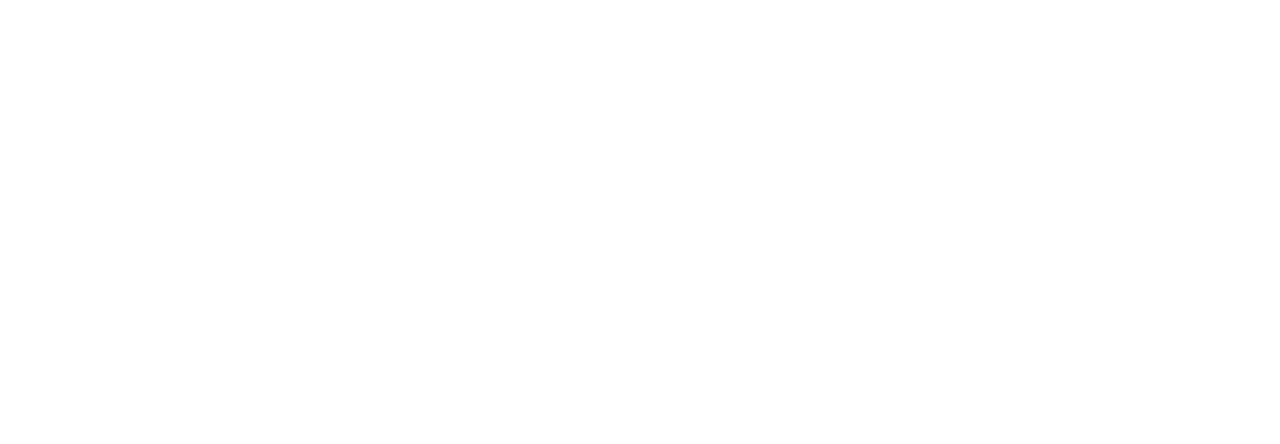
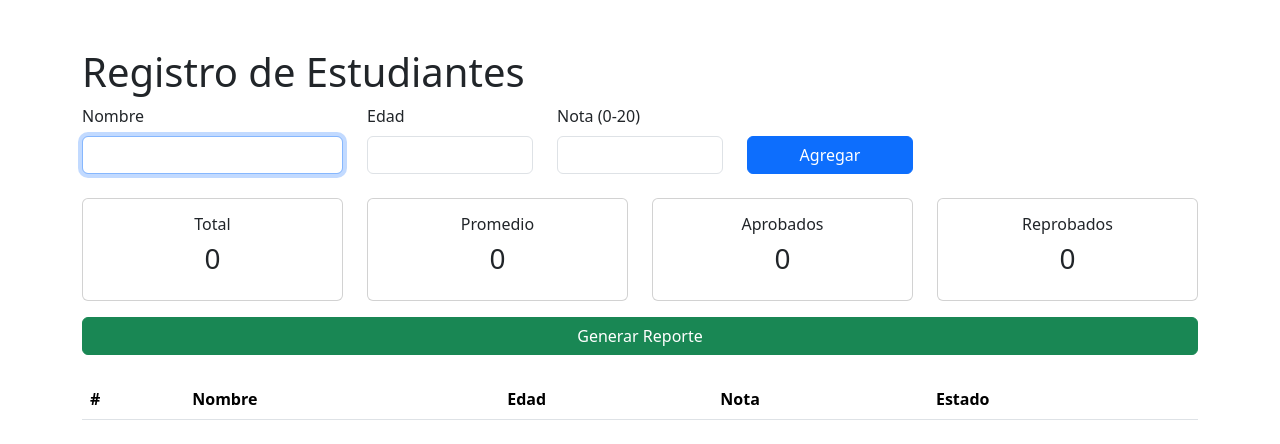
Before and after one commit to marlxn16/PROY_GRUPO2_DASHBOARD, a plain HTML site: page index.html in a window 1280 px wide. Drawn offline with Linux system fonts and the light colour scheme.

Commit message:
implementacion del formulario de registro de estudiantes, cards de totales y tabla con reporte

```diff
--- a/index.html
+++ b/index.html
@@ -8,9 +8,78 @@
     <link rel="stylesheet" href="./css/style.css">
  </head>
  <body>
-
-
-
+<div class="container mt-5">
+    <h1>Registro de Estudiantes</h1>
+    <fieldset>
+        <div class="row">
+            <div class="col-md-3">
+                <label for="txt_nombre" class="form-label">Nombre</label>
+                <input type="text" class="form-control" id="txt_nombre" autofocus>
+            </div>
+            <div class="col-md-2">
+                <label for="txt_edad" class="form-label">Edad</label>
+                <input type="number" class="form-control" id="txt_edad">
+            </div>
+            <div class="col-md-2">
+                <label for="txt_nota" class="form-label">Nota (0-20)</label>
+                <input type="number" class="form-control" id="txt_nota" step="0.1">
+            </div>
+            <div class="col-md-2">
+                <label class="form-label">&nbsp;</label>
+                <button type="button" class="btn btn-primary w-100" id="btn_agregar">Agregar</button>
+            </div>
+        </div>
+        <div id="txt_alerta" class="mt-3"></div>
+        <div class="row mt-4">
+            <div class="col-md-3">
+                <div class="card text-center">
+                    <div class="card-body">
+                        <h6>Total</h6>
+                        <h3 id="txt_total">0</h3>
+                    </div>
+                </div>
+            </div>
+            <div class="col-md-3">
+                <div class="card text-center">
+                    <div class="card-body">
+                        <h6>Promedio</h6>
+                        <h3 id="txt_promedio">0</h3>
+                    </div>
+                </div>
+            </div>
+            <div class="col-md-3">
+                <div class="card text-center">
+                    <div class="card-body">
+                        <h6>Aprobados</h6>
+                        <h3 id="txt_aprobados">0</h3>
+                    </div>
+                </div>
+            </div>
+            <div class="col-md-3">
+                <div class="card text-center">
+                    <div class="card-body">
+                        <h6>Reprobados</h6>
+                        <h3 id="txt_reprobados">0</h3>
+                    </div>
+                </div>
+            </div>
+        </div>
+        <button type="button" class="btn btn-success w-100 mt-3" id="btn_reporte">Generar Reporte</button>
+        <div id="txt_reporte" class="mt-3"></div>
+        <table class="table table-striped mt-4">
+            <thead>
+                <tr>
+                    <th>#</th>
+                    <th>Nombre</th>
+                    <th>Edad</th>
+                    <th>Nota</th>
+                    <th>Estado</th>
+                </tr>
+            </thead>
+            <tbody id="txt_tabla"></tbody>
+        </table>
+    </fieldset>
+</div>
  <script src="./js/app.js"></script>
  </body>
  </html>
```
